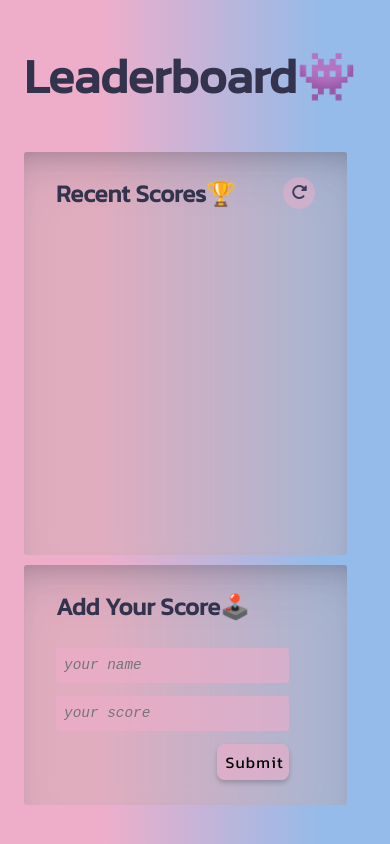
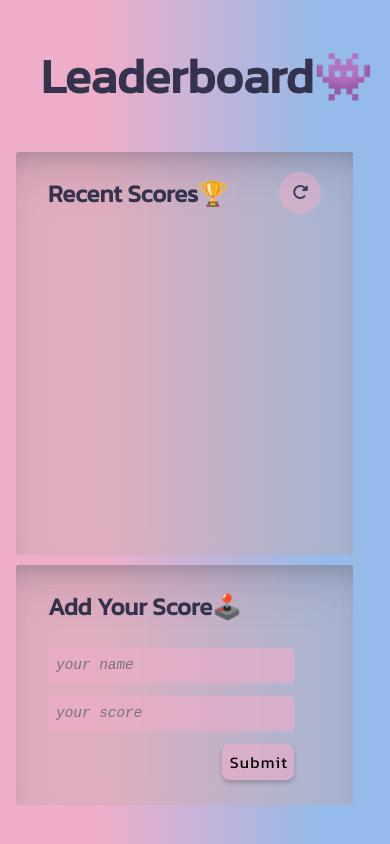
Before and after one commit to kaizipaul/leaderboard-with-async, a website built with webpack: page src/index.html in a window 390 px wide. Built offline with nearby package versions, Linux system fonts and the light colour scheme; no server answers.

Commit message:
Aligned elements properly

```diff
--- a/src/style.css
+++ b/src/style.css
@@ -29,7 +29,7 @@ h2 {
   gap: 12px;
   width: 95%;
   justify-content: space-between;
-  margin-left: 1rem;
+  margin: 0 1.5rem;
 }
 
 .recent,
@@ -63,11 +63,12 @@ h2 {
 }
 
 .refresh {
+  position: relative;
   border: none;
   font-size: 1rem;
   border-radius: 50%;
-  width: 2rem;
-  height: 2rem;
+  width: 2.6rem;
+  height: 2.6rem;
   color: #3d3d5c;
   cursor: pointer;
   background-color: rgba(238, 174, 202, 0.5);
@@ -170,11 +171,16 @@ h2 {
 }
 
 @media screen and (max-width: 768px) {
+  h2 {
+    text-align: center;
+  }
+
   .display-container {
     display: flex;
     flex-direction: column;
     gap: 10px;
-    margin-left: 1.5rem;
+    margin: 0 1rem;
+    width: 100%;
   }
 
   .add-scores {
```
Also changed, not shown: dist/main.js.
